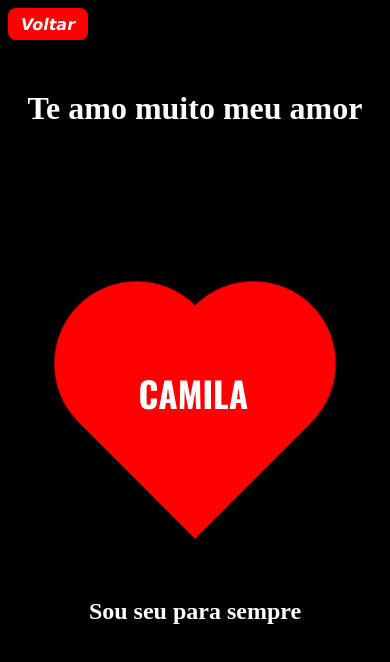
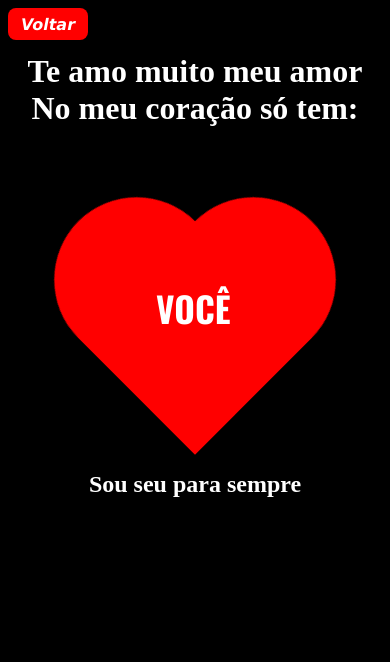
Before and after one commit to LeooM5/Camis-AMOR-, a plain HTML site: page love.html in a window 390 px wide. Drawn offline with nearby package versions, Linux system fonts and the light colour scheme; a web font is replaced by a local one.

Commit message:
Finalizado pro meu amor

```diff
--- a/estilo.css
+++ b/estilo.css
@@ -42,7 +42,7 @@ h1 {
 h2 {
     color: white;
     position: absolute;
-    top: 85%;
+    top: 90%;
     left: 50%;
     transform: translate(-50%, -50%);
 }
@@ -54,7 +54,7 @@ h2 {
     font-size: 2em;
     color: white;
     position: absolute;
-    top: 35%;
+    top: 39%;
     left: 47.5%;
     transform: translate(-50%, -50%);
     z-index: 1;
@@ -63,7 +63,7 @@ h2 {
 
 .centralizar {
     position: absolute;
-    top: 50%;
+    top: 55%;
     left: 50%;
     transform: translate(-50%, -50%);
 }
@@ -142,7 +142,7 @@ h2 {
         text-align: center;
         left: auto;
         width: 95dvw;
-        top: 40%;
+        top: 30%;
     }
 
     header {
@@ -154,6 +154,11 @@ h2 {
 
     h2 {
         width: 100dvw;
+        top: 55%;
+    }
+
+    .centralizar {
+        top: 40%;
     }
 
 }
--- a/love.html
+++ b/love.html
@@ -12,9 +12,9 @@
 <body>
     <header>
         <button id="voltar">Voltar</button>
-        <h1>Te amo muito meu amor</h1>
+        <h1>Te amo muito meu amor<br> No meu coração só tem:</h1>
     </header>
-    <p id="amor">CAMILA</p>
+    <p id="amor">VOCÊ</p>
     <div class="centralizar">
         <div class="coracao">
             <div class="quadrado"></div>
```
Also changed, not shown: index.html (+6 -6 lines), img/WhatsApp Image 2024-12-14 at 16.46.43(1).jpeg (added), img/WhatsApp Image 2024-12-14 at 16.46.43(2).jpeg (added), img/WhatsApp Image 2024-12-14 at 16.46.43(3).jpeg (added), img/WhatsApp Image 2024-12-14 at 16.46.43.jpeg (added), img/WhatsApp Image 2024-12-14 at 16.46.44.jpeg (added), img/WhatsApp Image 2024-12-14 at 16.52.09.jpeg (added), img/WhatsApp Image 2024-12-14 at 16.54.59.jpeg (added).
